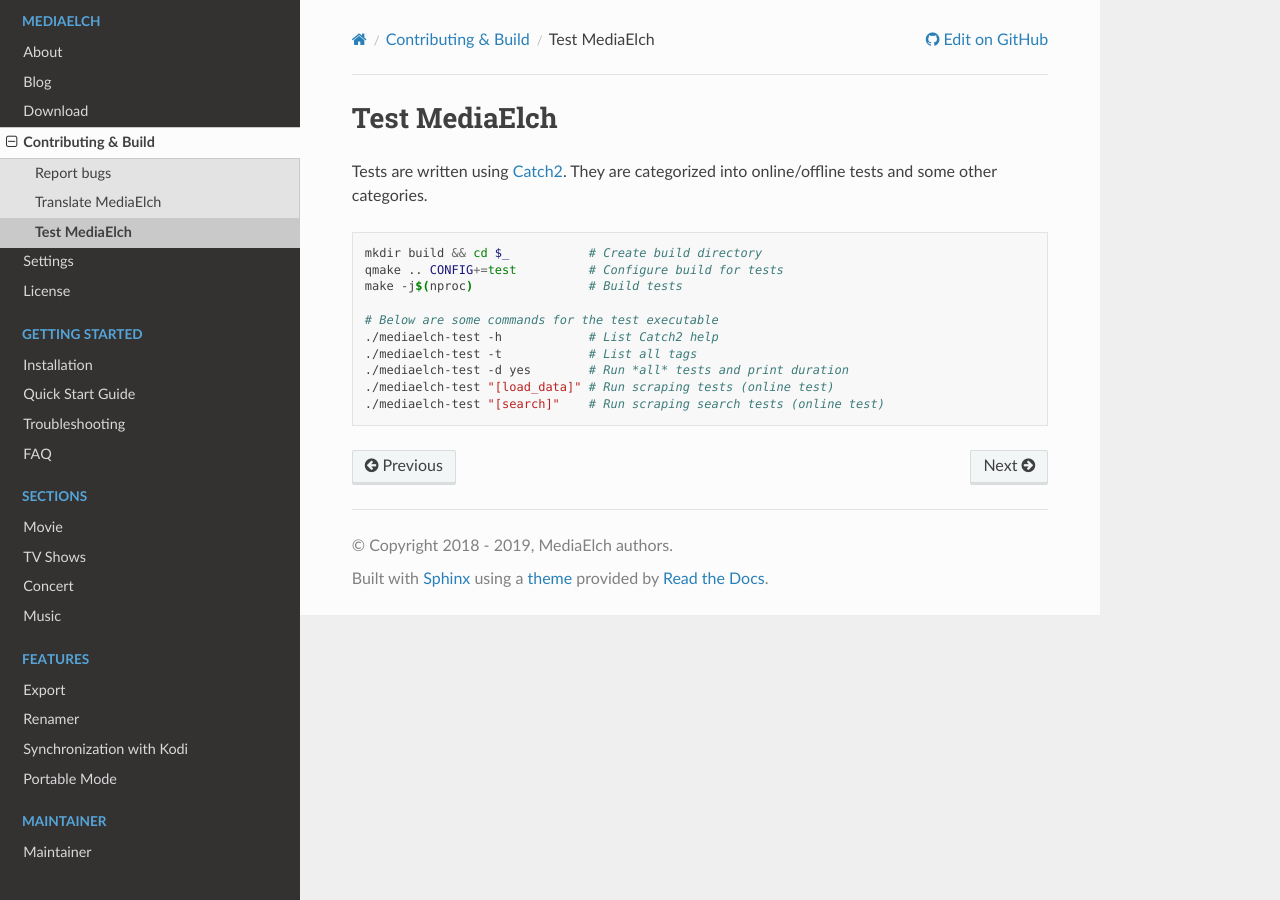
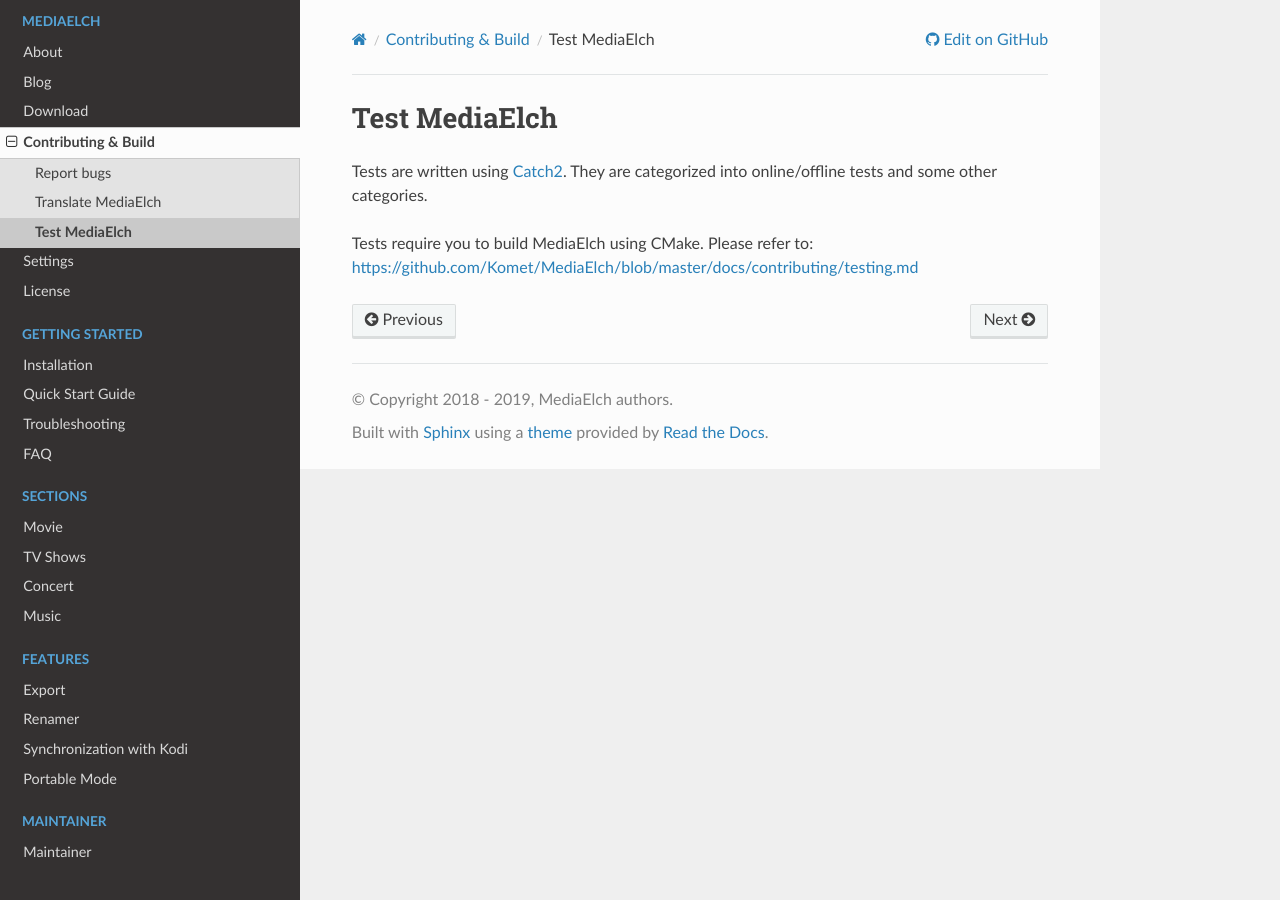
Before and after one commit to mediaelch/mediaelch-doc, a Sphinx documentation site: the page built from docs/source/contributing/testing.rst, in a window 1280 px wide. Built offline with Sphinx 7.4.7 and the Read the Docs theme 2.0.0, drawn with Linux system fonts in a browser that asks for light colours; pages that are not in the unit, such as notebooks, are missing from menus.

Commit message:
[Testing] Remove old qmake test setup

```diff
--- a/docs/source/contributing/testing.rst
+++ b/docs/source/contributing/testing.rst
@@ -5,18 +5,7 @@
 Tests are written using `Catch2`_. They are categorized into online/offline
 tests and some other categories.
 
-.. code-block:: sh
-
-    mkdir build && cd $_           # Create build directory
-    qmake .. CONFIG+=test          # Configure build for tests
-    make -j$(nproc)                # Build tests
-
-    # Below are some commands for the test executable
-    ./mediaelch-test -h            # List Catch2 help
-    ./mediaelch-test -t            # List all tags
-    ./mediaelch-test -d yes        # Run *all* tests and print duration
-    ./mediaelch-test "[load_data]" # Run scraping tests (online test)
-    ./mediaelch-test "[search]"    # Run scraping search tests (online test)
-
+Tests require you to build MediaElch using CMake. Please refer to:
+https://github.com/Komet/MediaElch/blob/master/docs/contributing/testing.md
 
 .. _Catch2: https://github.com/catchorg/Catch2
```
